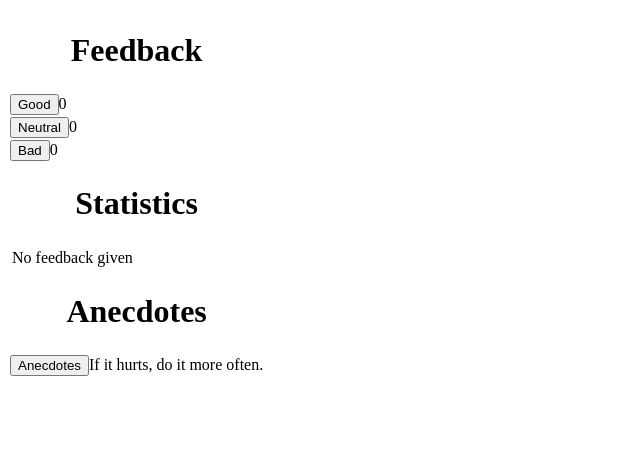
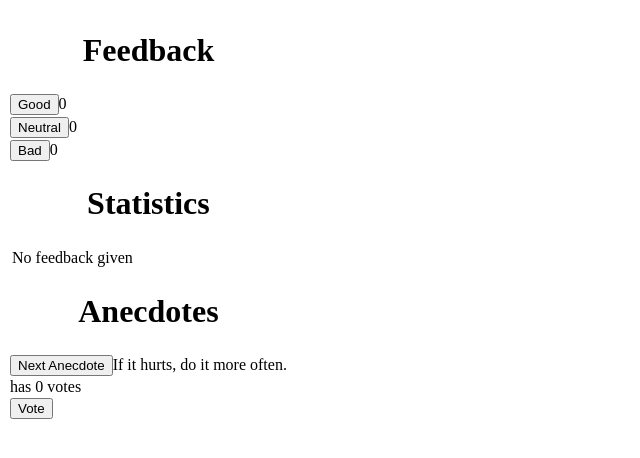
Before and after one commit to Anuska86/Unicafe, a React (Vite) app: page / in a window 1280 px wide. Shown: the top 458 px of the page, without its empty margins (0-640 px from the left). Built offline with nearby package versions, Linux system fonts and the light colour scheme.

Commit message:
Anecdotes votes

```diff
--- a/src/App.jsx
+++ b/src/App.jsx
@@ -5,7 +5,6 @@ const Statistics = (props) => {
   if (props.values.allClicks > 0) {
     return (
       <div>
-
         <StatisticLine title="All clicks" value={props.values.allClicks} />
 
         <StatisticLine title="Average" value={props.values.average} />
@@ -19,7 +18,7 @@ const Statistics = (props) => {
   } else {
     return (
       <div>
-          <tr>No feedback given</tr>
+        <tr>No feedback given</tr>
       </div>
     );
   }
@@ -46,9 +45,13 @@ const StatisticLine = (props) => {
   );
 };
 
+const points = { 0: 0, 1: 0, 2: 0, 3: 0, 4: 0, 5: 0, 6: 0, 7: 0, 8: 0 };
+
+const copy = { ...points };
+
 const App = () => {
   //save each button clicks in its own state
-
+  const [currentVotes,setcurrentVotes] = useState(0);
   const [good, setGood] = useState(0);
   const [neutral, setNeutral] = useState(0);
   const [bad, setBad] = useState(0);
@@ -65,6 +68,12 @@ const App = () => {
     "The only way to go fast, is to go well.",
   ];
   const [anecselected, setAnecselected] = useState(0);
+
+  const handlePointsClick = () => {
+    copy[anecselected] += 1;
+    setcurrentVotes(copy[anecselected]);
+    console.log(copy);
+  };
 
   const handleGoodClick = () => {
     setGood(good + 1);
@@ -90,12 +99,10 @@ const App = () => {
   };
 
   const handleAnecdotesClick = () => {
-    const randomNumber =Math.floor(Math.random()*anecdotes.length);
+    const randomNumber = Math.floor(Math.random() * anecdotes.length);
     setAnecselected(randomNumber);
+    setcurrentVotes(copy[randomNumber]);
   };
-
-
-
 
   return (
     <div>
@@ -120,11 +127,12 @@ const App = () => {
           <tr>
             <Button name="Bad" handle={handleBadClick} value={bad} />
           </tr>
+
           <tr>
-          <th>
+            <th>
               <h1>Statistics</h1>
             </th>
-            </tr>
+          </tr>
           <tr>
             <Statistics values={values} />
           </tr>
@@ -136,10 +144,14 @@ const App = () => {
           </tr>
           <tr>
             <Button
-              name="Anecdotes"
+              name="Next Anecdote"
               handle={handleAnecdotesClick}
               value={anecdotes[anecselected]}
             />
+          </tr>
+          <tr>has {currentVotes} votes</tr>
+          <tr>
+            <Button name="Vote" handle={handlePointsClick}/>
           </tr>
         </table>
       </div>
```
